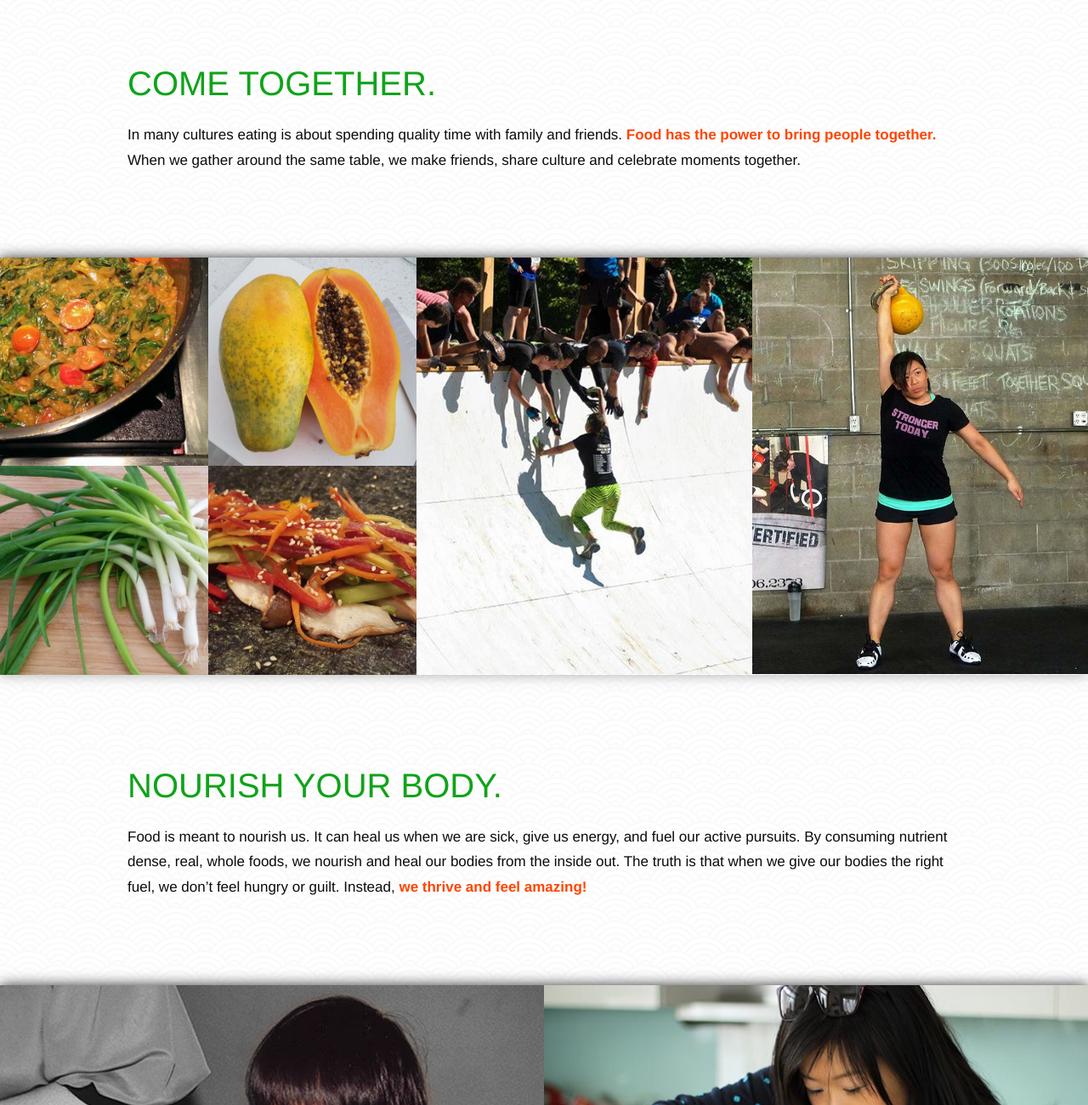
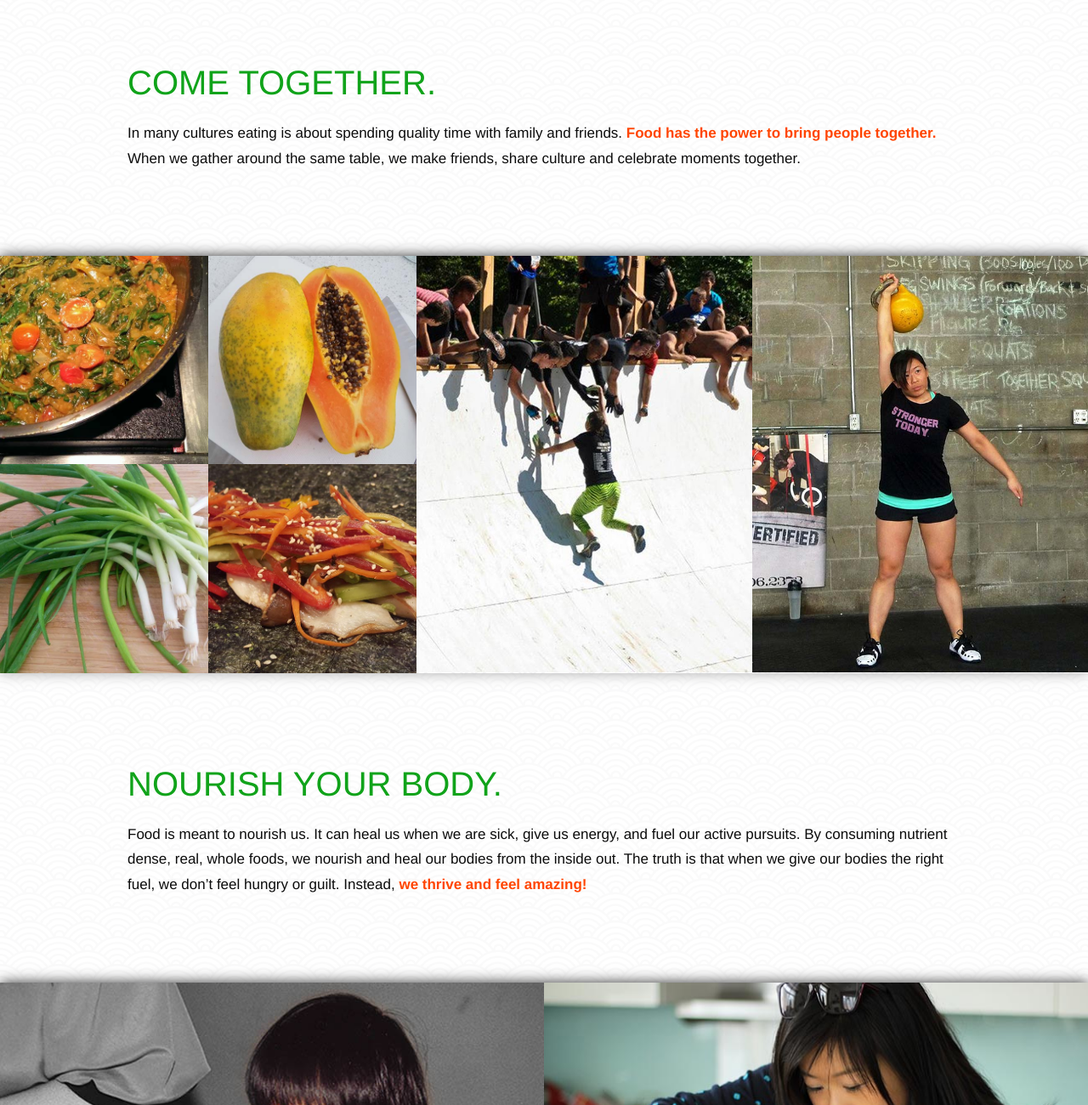
Before and after one commit to stellhom/project1-homkitchen, a plain HTML site: page index.html in a window 1280 px wide. Shown: the part 1500-2800 px from the top of the page at 85% size. Drawn offline with Linux system fonts and the light colour scheme; a web font is replaced by a local one.

Commit message:
Removed <br />, Replaced with a class
Removed <br /> tags, replaced them with a ‘content’ class with
top-padding of 15px.

```diff
--- a/index.html
+++ b/index.html
@@ -34,8 +34,8 @@
       </div>
 
         <section class="section-bkgd">
-          <h1>Love your food.</h1><br />
-          <p>
+          <h1>Love your food.</h1>
+          <p class="content">
             <strong>HOM Kitchen</strong> grew out of a love for home cooking and enjoying all the foods we love. Food is beautiful because it’s universal, like nothing else. The kitchen is the heart of the home. When you cook at home you are cooking from the heart. Food should always be healthy, tasty and make you smile.
           </p>
         </section>
@@ -46,9 +46,9 @@
       </div>
 
         <section class="section-bkgd">
-          <h1>Come Together.</h1><br />
+          <h1>Come Together.</h1>
 
-          <p>
+          <p class="content">
             In many cultures eating is about spending quality time with family and friends. <strong>Food has the power to bring people together.</strong> When we gather around the same table, we make friends, share culture and celebrate moments together.
           </p>
         </section>
@@ -73,9 +73,9 @@
       </div>
 
         <section class="section-bkgd">
-          <h1>Nourish your body.</h1><br />
+          <h1>Nourish your body.</h1>
 
-          <p>
+          <p class="content">
             Food is meant to nourish us. It can heal us when we are sick, give us energy, and fuel our active pursuits. By consuming nutrient dense, real, whole foods, we nourish and heal our bodies from the inside out. The truth is that when we give our bodies the right fuel, we don’t feel hungry or guilt. Instead, <strong>we thrive and feel amazing!</strong>
           </p>
         </section>
@@ -86,8 +86,8 @@
       </div>
 
         <section class="section-bkgd section-bio">
-          <h1>Meet Estella Hom</h1><br />
-          <p>
+          <h1>Meet Estella Hom</h1>
+          <p class="content">
             Graphic designer, kettlebell lifter, Hom Kitchen chef, and foodie. Estella was an 80’s child growing up in Downtown Toronto’s Chinatown scene, surrounded by tons of fresh produce and delicious restaurant food. Having spent most of her early childhood years hanging in her grandparents’ Chinese restaurant and sous chef to her parents while growing up, these experiences lead to a lifelong passion for food and cooking (and of course eating!).
           </p><br />
 
@@ -117,8 +117,8 @@
         </div>
 
           <section class="section-bkgd section-events">
-            <h1>Culinary Events</h1><br />
-            <p>
+            <h1>Culinary Events</h1>
+            <p class="content">
               For a limited time, Estella will be teaching workshops at Williams Sonoma on Bloor St. This is a limited time engagement, so reserve your spot and take advantage of this amazing opportunity!
             </p><br />
             <p>
--- a/style.css
+++ b/style.css
@@ -2,6 +2,10 @@
 
 body {
   background-image:url('images/scalloppattern.png');
+}
+
+.content {
+  padding-top: 15px;
 }
 
 p,
```
